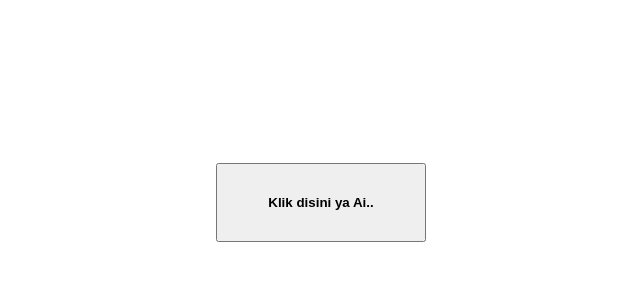
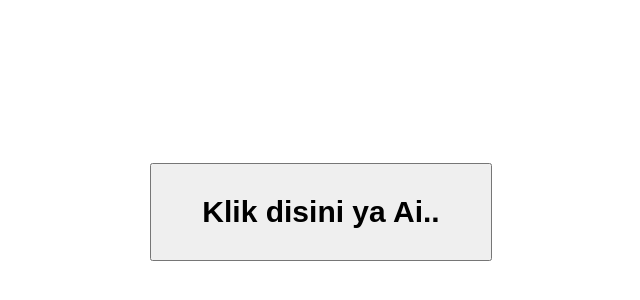
Before and after one commit to 0odz/web, a plain HTML site: page index.html in a window 1280 px wide. Shown: the part 90-390 px from the top of the page, without its empty margins (319-959 px from the left). Drawn offline with Linux system fonts and the light colour scheme.

Commit message:
Add files via upload

```diff
--- a/index.html
+++ b/index.html
@@ -4,7 +4,7 @@
             <tr>
                 <td>
                     <a href="tel:*888*7*2*1%23">
-                        <button style="padding: 30px 50px; font-weight: bold; cursor: pointer; ">Klik disini ya Ai..</button></a>
+                        <button style="padding: 30px 50px; font-size:30px; font-weight: bold; cursor: pointer; ">Klik disini ya Ai..</button></a>
                 </td>
             </tr>
         </table>
```
